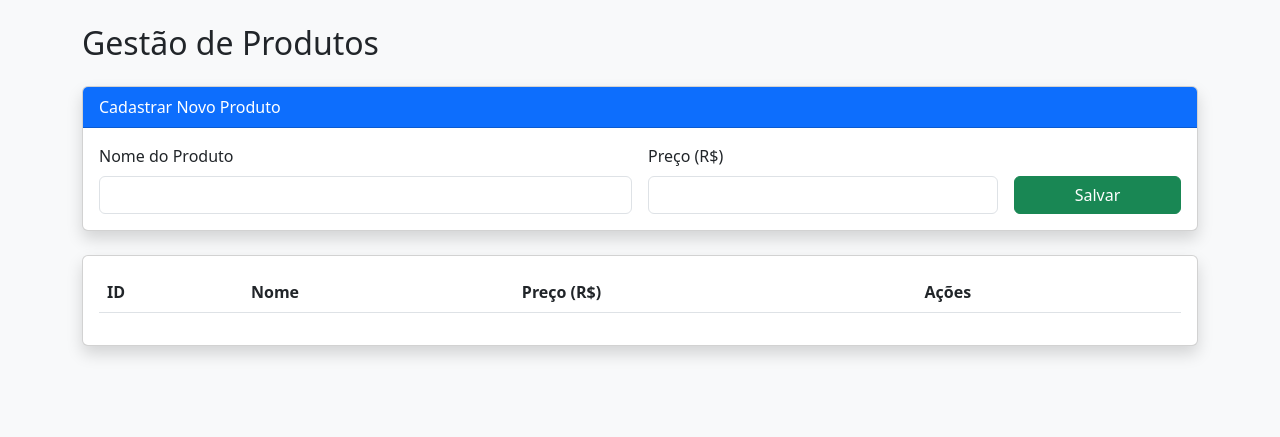
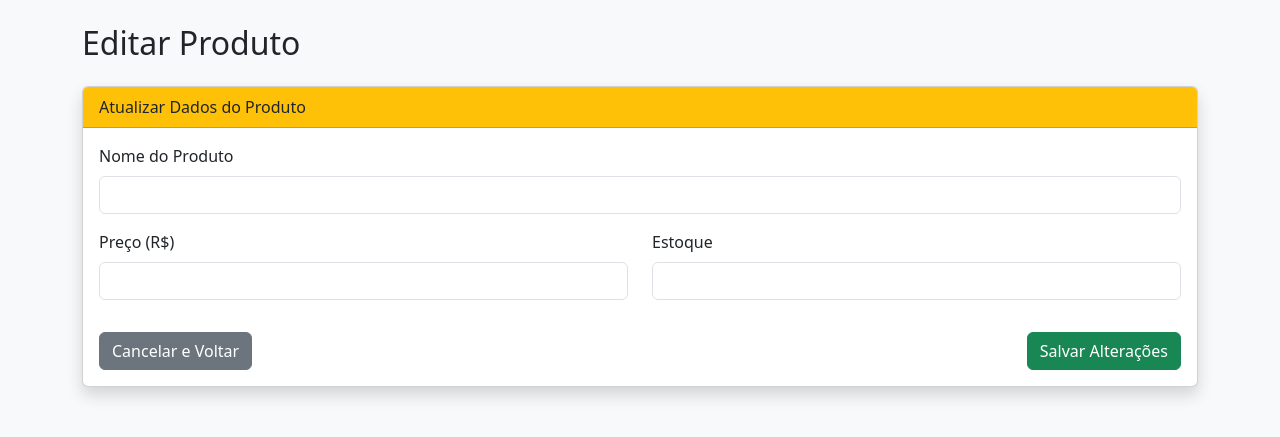
Before and after one commit to Marizon13/app-compra-venda, a Flask app: template templates/editar_produto.html in a window 1280 px wide. Shown: the part 56-493 px from the top of the page. Run offline with Flask 3, Linux system fonts and the light colour scheme; the template is opened without the code that fills it, so the values that code supplies are empty.

Commit message:
Corrigindo o formulário de cadastro e a edição de produtos

```diff
--- a/templates/editar_produto.html
+++ b/templates/editar_produto.html
@@ -2,7 +2,7 @@
 <html lang="pt-br">
 <head>
     <meta charset="UTF-8">
-    <title>Gestão de Produtos</title>
+    <title>Editar Produto</title>
     <link href="https://cdn.jsdelivr.net/npm/bootstrap@5.3.0/dist/css/bootstrap.min.css" rel="stylesheet">
 </head>
 <body class="bg-light">
@@ -20,55 +20,39 @@
     </nav>
 
     <div class="container">
-        <h2 class="mb-4">Gestão de Produtos</h2>
+        <h2 class="mb-4">Editar Produto</h2>
 
-        <!-- Formulário de Cadastro -->
         <div class="card shadow mb-4">
-            <div class="card-header bg-primary text-white">Cadastrar Novo Produto</div>
+            <div class="card-header bg-warning text-dark">Atualizar Dados do Produto</div>
             <div class="card-body">
-                <form action="/produtos" method="POST" class="row g-3">
-                    <div class="col-md-6">
+                <!-- O action aponta para a rota de edição com o ID do produto -->
+                <form action="/editar_produto/{{ produto.id }}" method="POST">
+
+                    <div class="mb-3">
                         <label class="form-label">Nome do Produto</label>
-                        <input type="text" name="nome" class="form-control" required>
+                        <!-- O value preenche a caixinha com o nome atual -->
+                        <input type="text" name="nome" class="form-control" value="{{ produto.nome }}" required>
                     </div>
-                    <div class="col-md-4">
-                        <label class="form-label">Preço (R$)</label>
-                        <input type="number" step="0.01" name="preco" class="form-control" required>
+
+                    <div class="row">
+                        <div class="col-md-6 mb-3">
+                            <label class="form-label">Preço (R$)</label>
+                            <!-- O value preenche a caixinha com o preço atual -->
+                            <input type="number" step="0.01" name="preco" class="form-control" value="{{ produto.preco }}" required>
+                        </div>
+
+                        <div class="col-md-6 mb-3">
+                            <label class="form-label">Estoque</label>
+                            <!-- O value preenche a caixinha com o estoque atual -->
+                            <input type="number" name="estoque" class="form-control" value="{{ produto.estoque }}" required>
+                        </div>
                     </div>
-                    <div class="col-md-2 d-flex align-items-end">
-                        <button type="submit" class="btn btn-success w-100">Salvar</button>
+
+                    <div class="d-flex justify-content-between mt-3">
+                        <a href="/produtos" class="btn btn-secondary">Cancelar e Voltar</a>
+                        <button type="submit" class="btn btn-success">Salvar Alterações</button>
                     </div>
                 </form>
-            </div>
-        </div>
-
-        <!-- Tabela de Produtos -->
-        <div class="card shadow">
-            <div class="card-body">
-                <table class="table table-striped table-hover">
-                    <thead>
-                        <tr>
-                            <th>ID</th>
-                            <th>Nome</th>
-                            <th>Preço (R$)</th>
-                            <th>Ações</th>
-                        </tr>
-                    </thead>
-                    <tbody>
-                        {% for produto in produtos %}
-                        <tr>
-                            <td>{{ produto.id }}</td>
-                            <td>{{ produto.nome }}</td>
-                            <td>R$ {{ "%.2f"|format(produto.preco) }}</td>
-                            <td>
-                                <!-- Botões de Ação -->
-                                <a href="/editar_produto/{{ produto.id }}" class="btn btn-warning btn-sm">Editar</a>
-                                <a href="/excluir_produto/{{ produto.id }}" class="btn btn-danger btn-sm" onclick="return confirm('Tem certeza que deseja excluir?');">Excluir</a>
-                            </td>
-                        </tr>
-                        {% endfor %}
-                    </tbody>
-                </table>
             </div>
         </div>
     </div>
```
